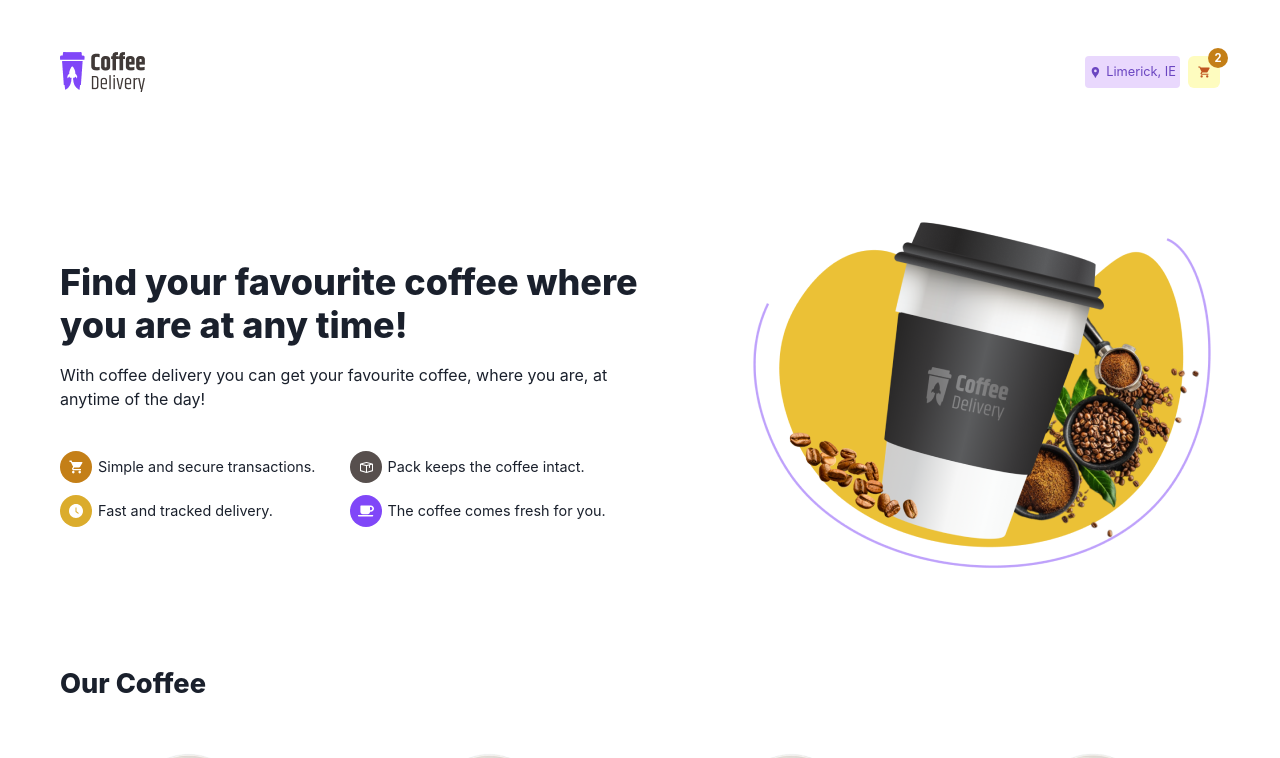
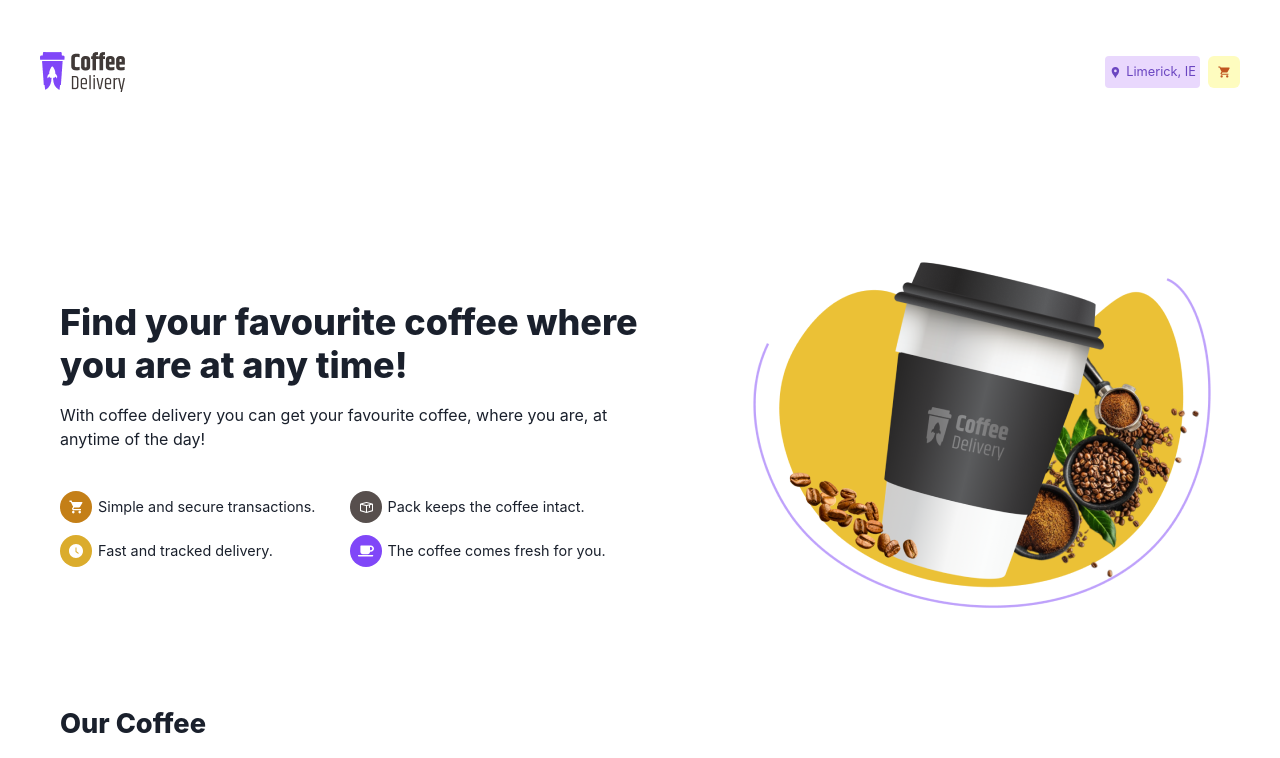
Before and after one commit to diebraga/delivery_coffee, a React (Vite) app: page / in a window 1280 px wide. Shown: the top 758 px of the page. Built offline with nearby package versions, Linux system fonts and the light colour scheme.

Commit message:
notification header

```diff
--- a/src/App.tsx
+++ b/src/App.tsx
@@ -1,9 +1,11 @@
 import { BrowserRouter } from 'react-router-dom'
+import { Header } from './components/Header'
 import { Router } from "./Router"
 
 function App() {
   return (
     <BrowserRouter>
+      <Header />
       <Router />
     </BrowserRouter>
   )
--- a/src/components/Header/index.tsx
+++ b/src/components/Header/index.tsx
@@ -1,16 +1,31 @@
-import { Box, Flex, IconButton, Text } from '@chakra-ui/react'
+import { Flex, IconButton, Text } from '@chakra-ui/react'
 import Logo from '../../assets/logo.png'
 import { IoMdCart } from "react-icons/io";
 import { MdLocationPin } from "react-icons/md";
 import { Link } from 'react-router-dom';
+import { useCart } from '../../hooks/useCart';
 
 export function Header() {
+  const {
+    setCartNotificationOn,
+    cartNotificationOn
+  } = useCart()
+  console.log(cartNotificationOn)
   return (
+    <Flex
+      justify={'center'}
+      p='5'
+      position={'sticky'}
+      top='0'
+      zIndex={'9'}
+      bg='white'
+    >
       <Flex
         height={'104px'}
         width='100%'
         alignItems={'center'}
         justify='space-between'
+        maxW='1200px'
       >
         <Link to='/'>
           <img src={Logo} />
@@ -40,7 +55,9 @@ export function Header() {
           </Flex>
           <Link to='/cart' style={{
             position: 'relative',
-        }}>
+          }}
+            onClick={() => setCartNotificationOn(0)}
+          >
             <IconButton
               aria-label='Cart'
               icon={<IoMdCart
@@ -49,6 +66,7 @@ export function Header() {
               size='sm'
               bg='yellow.100'
             />
+            {cartNotificationOn > 0 && (
               <Flex
                 position={'absolute'}
                 top='-2'
@@ -65,10 +83,12 @@ export function Header() {
                 fontSize='0.7rem'
               >
                 <Text>
-              2
+                  {cartNotificationOn}
                 </Text>
               </Flex>
+            )}
           </Link>
+        </Flex>
       </Flex>
     </Flex>
   )
--- a/src/components/OurCoffes/QuantityForm.tsx
+++ b/src/components/OurCoffes/QuantityForm.tsx
@@ -51,7 +51,6 @@ const QuantityForm: FC<Props> = ({ imageSrc, price, title, productRef }) => {
     }))
   }
 
-  console.log(cart)
   return (
     <HStack>
       <InputGroup size='sm'>
--- a/src/contexts/CartContext.tsx
+++ b/src/contexts/CartContext.tsx
@@ -15,18 +15,23 @@ interface CartProviderProp {
 
 interface CartContextProps {
   cart: ProductType[]
-  setCart: (value: ProductType[] | ((val: ProductType[]) => ProductType[])) => void
+  setCart: (value: ProductType[] | ((val: ProductType[]) => ProductType[])) => void,
+  cartNotificationOn: number
+  setCartNotificationOn: (value: number | ((val: number) => number)) => void
 }
 
 export const CartContext = createContext({} as CartContextProps)
 
 export function CartProvider({ children }: CartProviderProp) {
   const [cart, setCart] = useLocalStorage<ProductType[]>("coffee.delivery.cart", [])
+  const [cartNotificationOn, setCartNotificationOn] = useLocalStorage<number>("coffee.delivery.cart.notification.status", 0)
 
   return (
     <CartContext.Provider value={{
       cart,
-      setCart
+      setCart,
+      cartNotificationOn,
+      setCartNotificationOn
     }}>
       {children}
     </CartContext.Provider>
--- a/src/hooks/useInputControl.tsx
+++ b/src/hooks/useInputControl.tsx
@@ -1,6 +1,7 @@
 import { useToast } from "@chakra-ui/react"
 import { useState } from "react"
 import { ToastNotification } from "../components/Toast"
+import { useCart } from "./useCart"
 
 interface Props {
   defaultNum?: number
@@ -17,6 +18,9 @@ type ProductType = {
 export function useInputControl({ defaultNum = 0 }: Props) {
   const [count, setCount] = useState<number>(defaultNum)
   const toast = useToast()
+  const {
+    setCartNotificationOn,
+  } = useCart()
 
   function icrement() {
     if (count < 9) {
@@ -60,16 +64,22 @@ export function useInputControl({ defaultNum = 0 }: Props) {
       })
       return foundItem
     } else if (statement2) {
+      setCartNotificationOn(prev => prev + 1)
       toast.closeAll()
       toast({
-        render: () => <ToastNotification title="New" content={`You have ${count} ${newProduct.title} in your cart`} color='green.500'/>,
+        render: () => <ToastNotification title="New" content={`You have ${count} ${newProduct.title} in your cart`} color='green.500' />,
         position: 'top'
       })
       return [...array, newProduct]
     } else {
+      setCartNotificationOn(prev => {
+        if (prev > 0) {
+          return prev - 1
+        } else return prev
+      })
       toast.closeAll()
       toast({
-        render: () => <ToastNotification title="Deleted" content={`${newProduct.title} has been deleted from your cart`} color='red.500'/>,
+        render: () => <ToastNotification title="Deleted" content={`${newProduct.title} has been deleted from your cart`} color='red.500' />,
         position: 'top'
       })
       return array.filter(item => item.productRef !== newProduct.productRef)
--- a/src/pages/Cart/index.tsx
+++ b/src/pages/Cart/index.tsx
@@ -1,5 +1,4 @@
 import { Flex } from "@chakra-ui/react";
-import { Header } from "../../components/Header";
 import { Payment } from "../../components/Payment";
 
 export function Cart() {
@@ -15,7 +14,6 @@ export function Cart() {
         flexDir={'column'}
         p='5'
       >
-        <Header />
         <Payment />
       </Flex>
     </Flex>
--- a/src/pages/Home/index.tsx
+++ b/src/pages/Home/index.tsx
@@ -1,6 +1,5 @@
 import { Flex } from "@chakra-ui/react";
 import { Banner } from "../../components/Banner";
-import { Header } from "../../components/Header";
 import { OurCoffes } from "../../components/OurCoffes";
 
 export function Home() {
@@ -16,7 +15,6 @@ export function Home() {
         flexDir={'column'}
         p='5'
       >
-        <Header />
         <Banner />
         <OurCoffes />
       </Flex>
```
Lines whose indentation alone changed are shown as unchanged.
